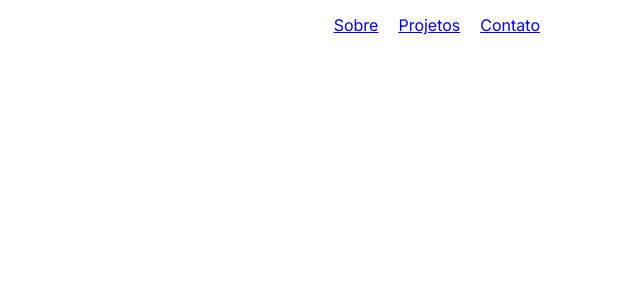
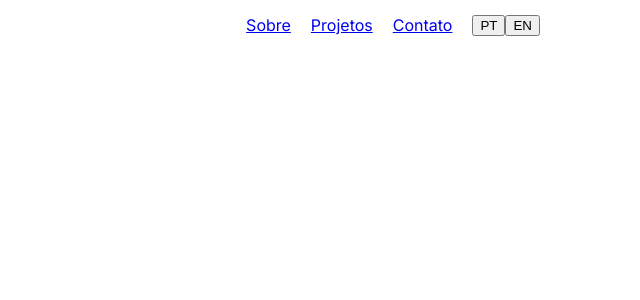
Before and after one commit to carlosoening/portfolio, a Vue app: page / in a window 1280 px wide. Shown: the top 300 px of the page, without its empty margins (640-1280 px from the left). Built offline with nearby package versions, Linux system fonts and the light colour scheme.

Commit message:
Configurado i18n

```diff
--- a/package.json
+++ b/package.json
@@ -9,7 +9,8 @@
     "preview": "vite preview"
   },
   "dependencies": {
-    "vue": "^3.4.15"
+    "vue": "^3.4.15",
+    "vue-i18n": "^9.10.1"
   },
   "devDependencies": {
     "@vitejs/plugin-vue": "^5.0.3",
--- a/src/components/menu/Menu.vue
+++ b/src/components/menu/Menu.vue
@@ -4,9 +4,13 @@ import MenuItem from './MenuItem.vue'
 
 <template>
     <div class="menu">
-        <MenuItem name="Sobre"/>
-        <MenuItem name="Projetos"/>
-        <MenuItem name="Contato"/>
+        <MenuItem name="menu.about"/>
+        <MenuItem name="menu.projects"/>
+        <MenuItem name="menu.contact"/>
+        <div>
+            <button @click="changeLocale('pt_BR')">PT</button>
+            <button @click="changeLocale('en')">EN</button>
+        </div>
     </div>
 </template>
 
@@ -21,3 +25,13 @@ import MenuItem from './MenuItem.vue'
         margin: 0 100px 0 100px
     }
 </style>
+
+<script>
+export default {
+    methods: {
+        changeLocale(locale) {
+            this.$i18n.locale = locale
+        }
+    }
+}
+</script>
--- a/src/components/menu/MenuItem.vue
+++ b/src/components/menu/MenuItem.vue
@@ -6,7 +6,7 @@ defineProps({
 
 <template>
     <div class="menu-item">
-        <a href="#">{{ name }}</a>
+        <a href="#">{{ $t(name) }}</a>
     </div>
 </template>
 
--- /dev/null
+++ b/src/locales/en.js
@@ -0,0 +1,7 @@
+export const en = {
+	menu: {
+        about: 'About',
+        projects: 'Projects',
+        contact: 'Contact'
+    }
+}
--- /dev/null
+++ b/src/locales/pt_BR.js
@@ -0,0 +1,7 @@
+export const pt_BR = {
+	menu: {
+        about: 'Sobre',
+        projects: 'Projetos',
+        contact: 'Contato'
+    }
+}
--- a/src/main.js
+++ b/src/main.js
@@ -3,4 +3,19 @@ import './assets/main.css'
 import { createApp } from 'vue'
 import App from './App.vue'
 
-createApp(App).mount('#app')
+import { createI18n } from 'vue-i18n'
+import { pt_BR } from '../src/locales/pt_BR'
+import { en } from '../src/locales/en'
+
+const languages = {
+    pt_BR,
+    en
+}
+
+const i18n = createI18n({
+    locale: 'pt_BR',
+    fallbackLocale: 'pt_BR',
+    messages: languages
+})
+
+createApp(App).use(i18n).mount('#app')
```
Also changed, not shown: 1 other file (tests, documents, lock files or other folders).
